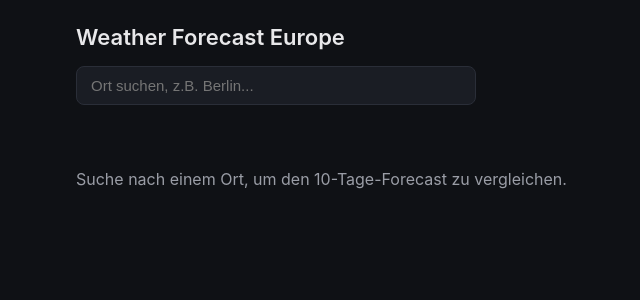
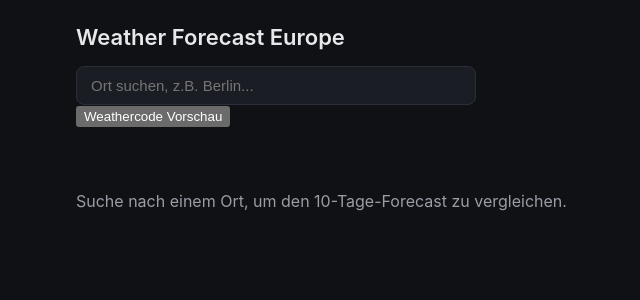
Before and after one commit to trett1004/weather-compare, a React (Vite) app: page / in a window 1280 px wide. Shown: the top 300 px of the page, without its empty margins (14-654 px from the left). Built offline with nearby package versions, Linux system fonts and the light colour scheme.

Commit message:
feat: mock weather icons for explanation

```diff
--- a/src/components/SearchSection.jsx
+++ b/src/components/SearchSection.jsx
@@ -3,7 +3,7 @@ import { searchLocations } from "../services/weatherApi";
 import { useDebouncedValue } from "../hooks/useDebouncedValue";
 import { SearchResults } from "./SearchResults";
 
-export function SearchSection({ onAddLocation, hint }) {
+export function SearchSection({ onAddLocation, onAddPreview, hint }) {
   const [query, setQuery] = useState("");
   const [results, setResults] = useState([]);
   const [isOpen, setIsOpen] = useState(false);
@@ -88,6 +88,13 @@ export function SearchSection({ onAddLocation, hint }) {
           onSelect={handleSelect}
         />
       </div>
+      <button
+        className="preview-button"
+        type="button"
+        onClick={onAddPreview}
+      >
+        Weathercode Vorschau
+      </button>
       <p className="hint">{hint}</p>
     </header>
   );
--- a/src/services/locationStorage.js
+++ b/src/services/locationStorage.js
@@ -9,5 +9,6 @@ export function getSavedLocations() {
 }
 
 export function saveLocations(locations) {
-  window.localStorage.setItem(STORAGE_KEY, JSON.stringify(locations));
+  const persistedLocations = locations.filter((location) => !location.isMock);
+  window.localStorage.setItem(STORAGE_KEY, JSON.stringify(persistedLocations));
 }
```
